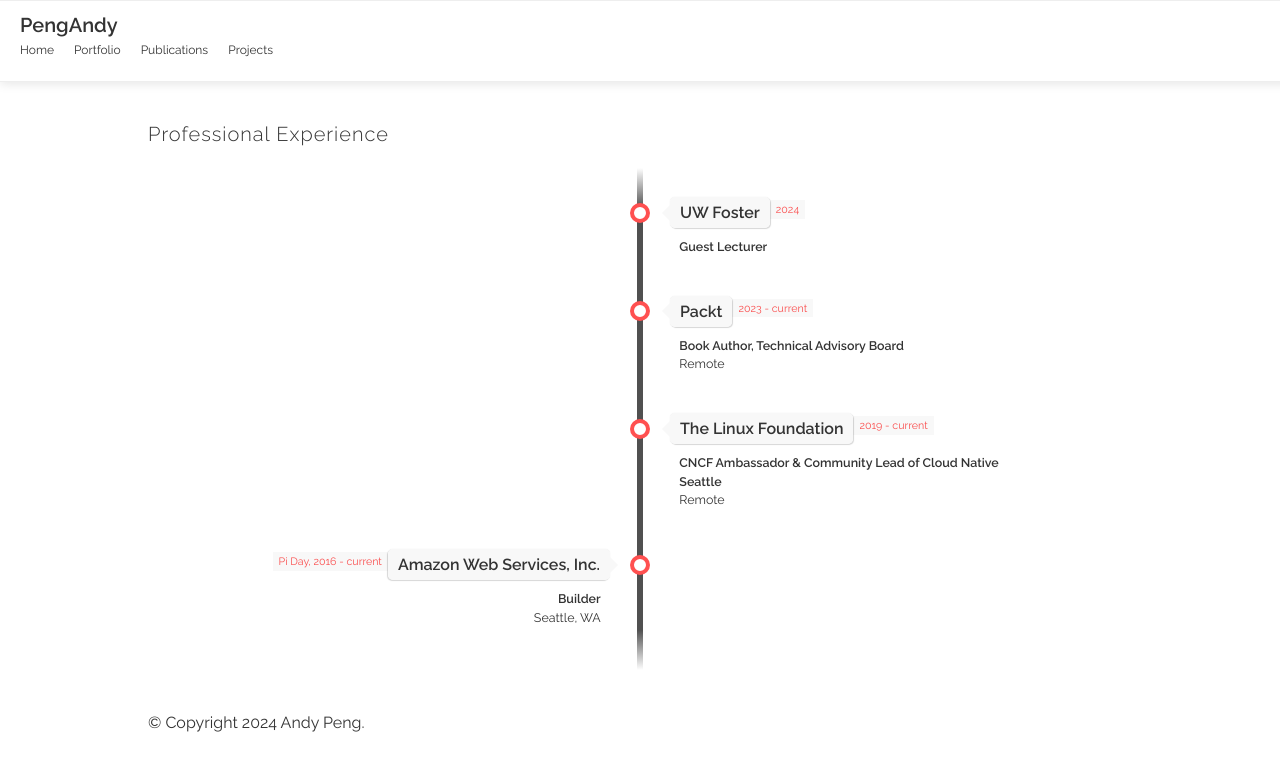
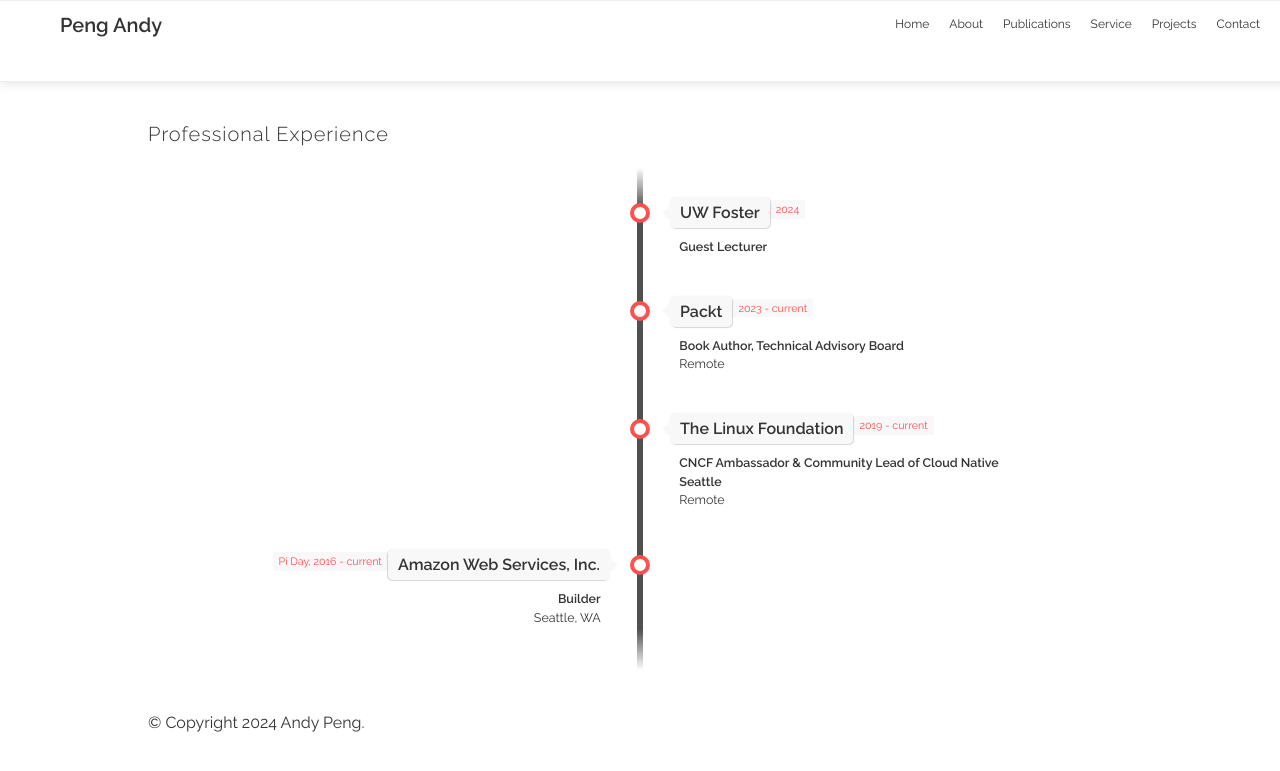
Before and after one commit to gfw001/gfw001.github.io, a Jekyll site: the page professional.html, which Jekyll copies as it is, in a window 1280 px wide. Shown: the top 771 px of the page. Built offline with Jekyll 4.4.1, drawn with Linux system fonts in a browser that asks for light colours; comment, search, counter and statistics services are not loaded.

Commit message:
Update professional.html

```diff
--- a/professional.html
+++ b/professional.html
@@ -206,24 +206,22 @@
 
 </head>
 
- <body class="fixed-top-nav ">
+ <body>
    <nav class="navbar">
-    <a href="#" class="navbar-brand">PengAndy</a>
-    <button class="navbar-toggle" onclick="toggleNavbar()">☰</button>
-    <div class="navbar-links">
-        <a href="/">Home</a>
-        <a href="/portfolio">Portfolio</a>
-        <a href="/publications">Publications</a>
-        <a href="/products">Projects</a>
-    </div>
+     <div class="navbar-content">
+       <a href="#" class="navbar-brand">Peng Andy</a>
+       <button class="navbar-toggle" onclick="toggleNavbar()">☰</button>
+       <div class="navbar-links">
+         <a href="#">Home</a>
+         <a href="#">About</a>
+         <a href="#">Publications</a>
+         <a href="#">Service</a>
+         <a href="#">Projects</a>
+         <a href="#">Contact</a>
+       </div>
+     </div>
    </nav>
 
-   <script>
-   function toggleNavbar() {
-       const navbarLinks = document.querySelector('.navbar-links');
-       navbarLinks.classList.toggle('active');
-   }
-   </script>
 
 <!-- Primary Page Layout
   –––––––––––––––––––––––––––––––––––––––––––––––––– -->
```
Also changed, not shown: other parts of professional.html (+6 -0 lines).
